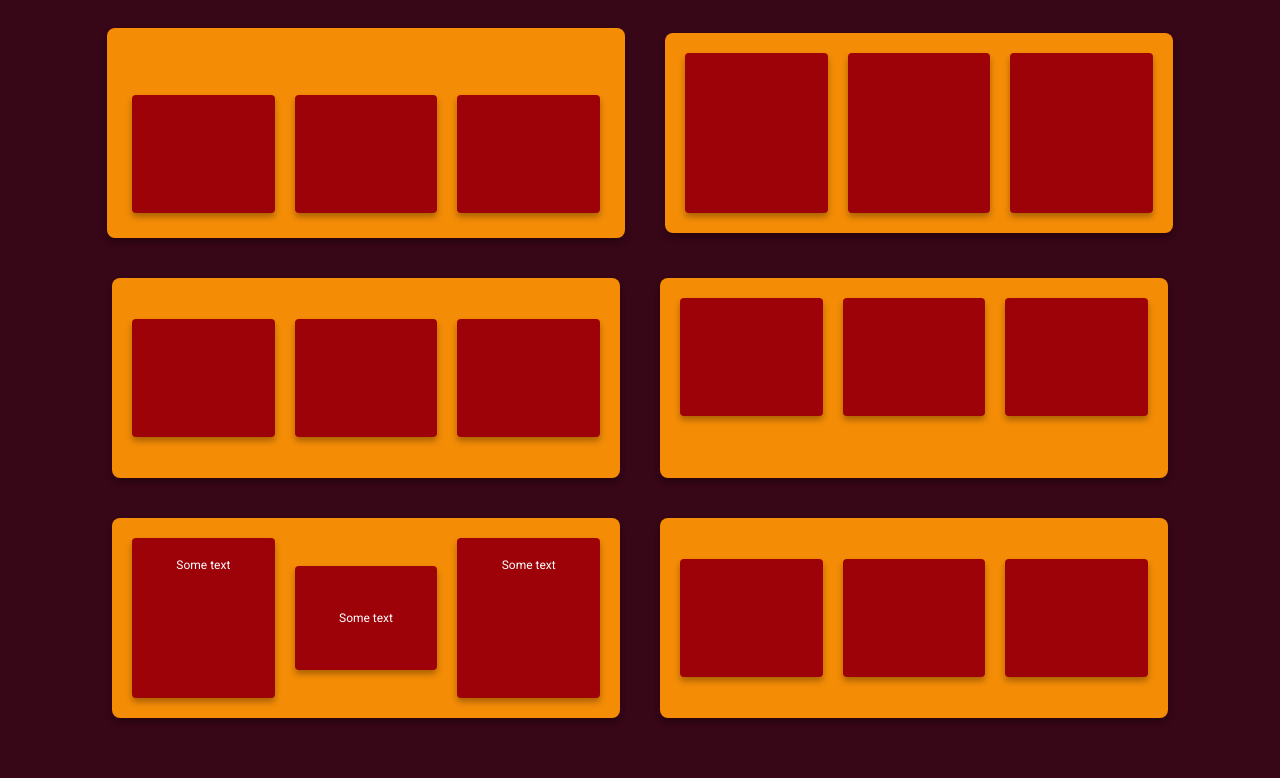
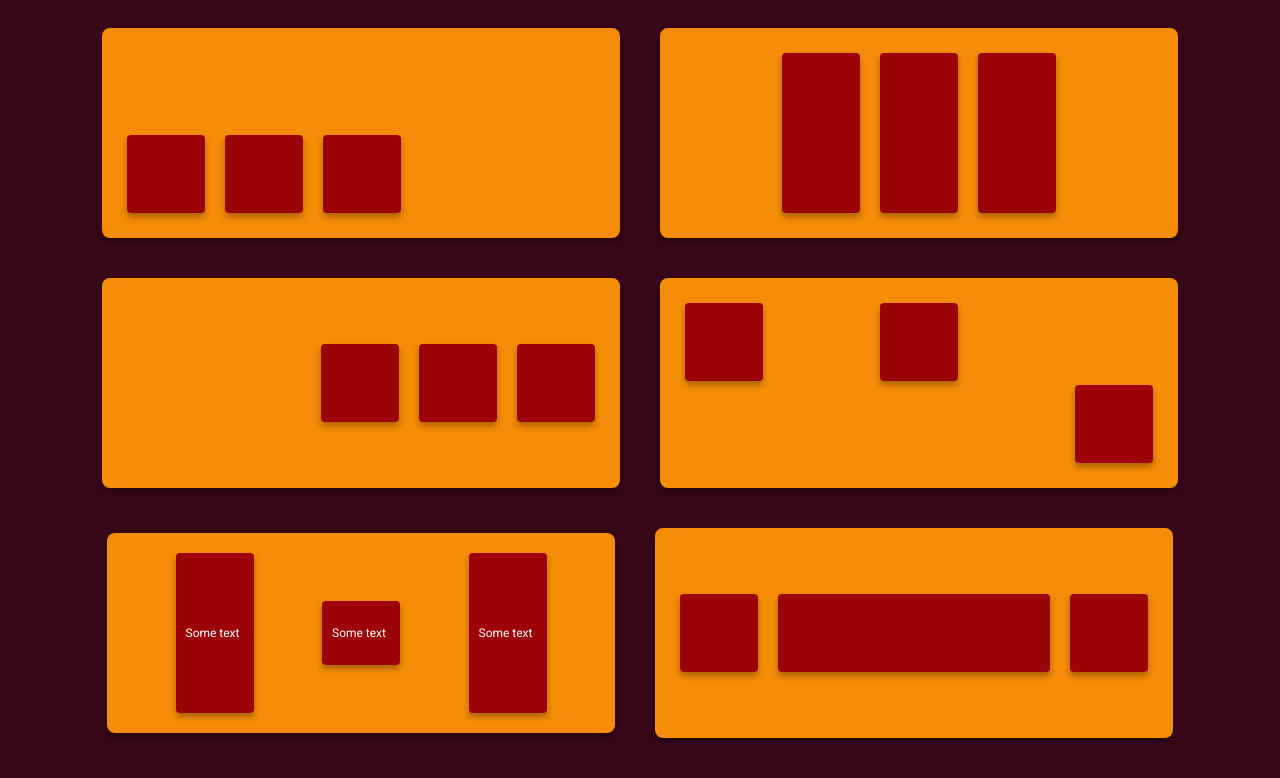
Before and after one commit to emeliethorin/Flexbox, a plain HTML site: page index.html in a window 1280 px wide. Drawn offline with Linux system fonts and the light colour scheme; a web font is replaced by a local one.

Commit message:
assignment done

```diff
--- a/index.html
+++ b/index.html
@@ -23,11 +23,11 @@
                 </div>
             </div>
             <div class="flex-container-2">
-                <div class="card-3">
+                <div class="card-2">
                 </div>
-                <div class="card-3">
+                <div class="card-2">
                 </div>
-                <div class="card-3">
+                <div class="card-2">
                 </div>
             </div>
             <div class="flex-container-3">
@@ -43,18 +43,24 @@
                 </div>
                 <div class="card-2">
                 </div>
-                <div class="card-2">
+                <div class="card-2 low">
                 </div>
             </div>
             <div class="flex-container-5">
-                <div class="card-3">Some text</div>
-                <div class="card-1">Some text</div>
-                <div class="card-3">Some text</div>
+                <div class="card-2 tall">
+                    <p class="text">Some text</p>
+                </div>
+                <div class="card-1">
+                    <p class="text">Some text</p>
+                </div>
+                <div class="card-2 tall">
+                    <p class="text">Some text</p>
+                </div>
             </div>
             <div class="flex-container-6">
                 <div class="card-2">
                 </div>
-                <div class="card-2">
+                <div class="card-2 wide">
                 </div>
                 <div class="card-2">
             </div>
--- a/styles/index.css
+++ b/styles/index.css
@@ -8,15 +8,12 @@ body {
     font-size: 12px;
     background-color: #9D0208;
     display: flex;
-
-    height: 64px;
-    width: 78x;
-    padding: 20px;
+    min-height: 64px;
+    width: 78px;
     border-radius: 4px;
     box-shadow: 0px 4px 6px rgba(0, 0, 0, 0.3);
     align-items: center;
-    justify-content: center;
-    flex: 1;
+
 }
 
 .card-2 {
@@ -25,38 +22,11 @@ body {
     font-size: 12px;
     background-color: #9D0208;
     display: flex;
-    height: 78px;
+    min-height: 78px;
     width: 78px;
-    padding: 20px;
     border-radius: 4px;
     box-shadow: 0px 4px 6px rgba(0, 0, 0, 0.3);
     align-items: center;
-    justify-content: center;
-    flex: 1;
-}
-
-.card-3 {
-    color: white;
-    font-family: Roboto;
-    font-size: 12px;
-    background-color: #9D0208;
-    display: flex;
-    height: 120px;
-    width: 78px;
-    padding: 20px;
-    border-radius: 4px;
-    box-shadow: 0px 4px 6px rgba(0, 0, 0, 0.3);
-    align-content: center;
-    justify-content: center;
-    flex: 1;
-}
-
-.card__info {
-    color: white;
-    font-family: Roboto;
-    font-size: 12px;
-    align-content: center;
-    justify-content: center;
 }
 
 .container {
@@ -72,7 +42,6 @@ body {
     border-radius: 8px;
     border: 5px solid #F48C06;
     box-shadow: 0px 4px 6px rgba(0, 0, 0, 0.3);
-    position: relative;
     gap: 20px;
     width: 468px;
     height: 160px;
@@ -86,9 +55,8 @@ body {
     display: inline-flex;
     background-color: #F48C06;
     border-radius: 8px;
-    border: 5px solid F48C06;
+    border: 5px solid #F48C06;
     box-shadow: 0px 4px 6px rgba(0, 0, 0, 0.3);
-    position: relative;
     gap: 20px;
     width: 468px;
     height: 160px;
@@ -96,15 +64,15 @@ body {
     margin: 20px;
     justify-content: center;
     flex-wrap: wrap;
+    align-items: stretch;
 }
 
 .flex-container-3 {
     display: inline-flex;
     background-color: #F48C06;
     border-radius: 8px;
-    border: 5px solid F48C06;
+    border: 5px solid #F48C06;
     box-shadow: 0px 4px 6px rgba(0, 0, 0, 0.3);
-    position: relative;
     gap: 20px;
     width: 468px;
     height: 160px;
@@ -119,9 +87,8 @@ body {
     display: inline-flex;
     background-color: #F48C06;
     border-radius: 8px;
-    border: 5px solid F48C06;
+    border: 5px solid #F48C06;
     box-shadow: 0px 4px 6px rgba(0, 0, 0, 0.3);
-    position: relative;
     gap: 20px;
     width: 468px;
     height: 160px;
@@ -139,24 +106,22 @@ body {
     border-radius: 8px;
     border: 5px solid F48C06;
     box-shadow: 0px 4px 6px rgba(0, 0, 0, 0.3);
-    position: relative;
     gap: 20px;
     width: 468px;
     height: 160px;
     padding: 20px;
     margin: 20px;
     justify-content: space-evenly;
+    flex-wrap: wrap;
     align-items: center;
-    flex-wrap: wrap;
 }
 
 .flex-container-6 {
     display: inline-flex;
     background-color: #F48C06;
     border-radius: 8px;
-    border: 5px solid F48C06;
+    border: 5px solid #F48C06;
     box-shadow: 0px 4px 6px rgba(0, 0, 0, 0.3);
-    position: relative;
     gap: 20px;
     width: 468px;
     height: 160px;
@@ -166,3 +131,19 @@ body {
     align-items: center;
     flex-wrap: wrap;
 }
+
+.tall  {
+    align-self: stretch;
+}
+
+.wide {
+    flex-grow: 2;
+}
+
+.low {
+    align-self: flex-end;
+}
+
+.text {
+    padding: 10px;
+}
```
